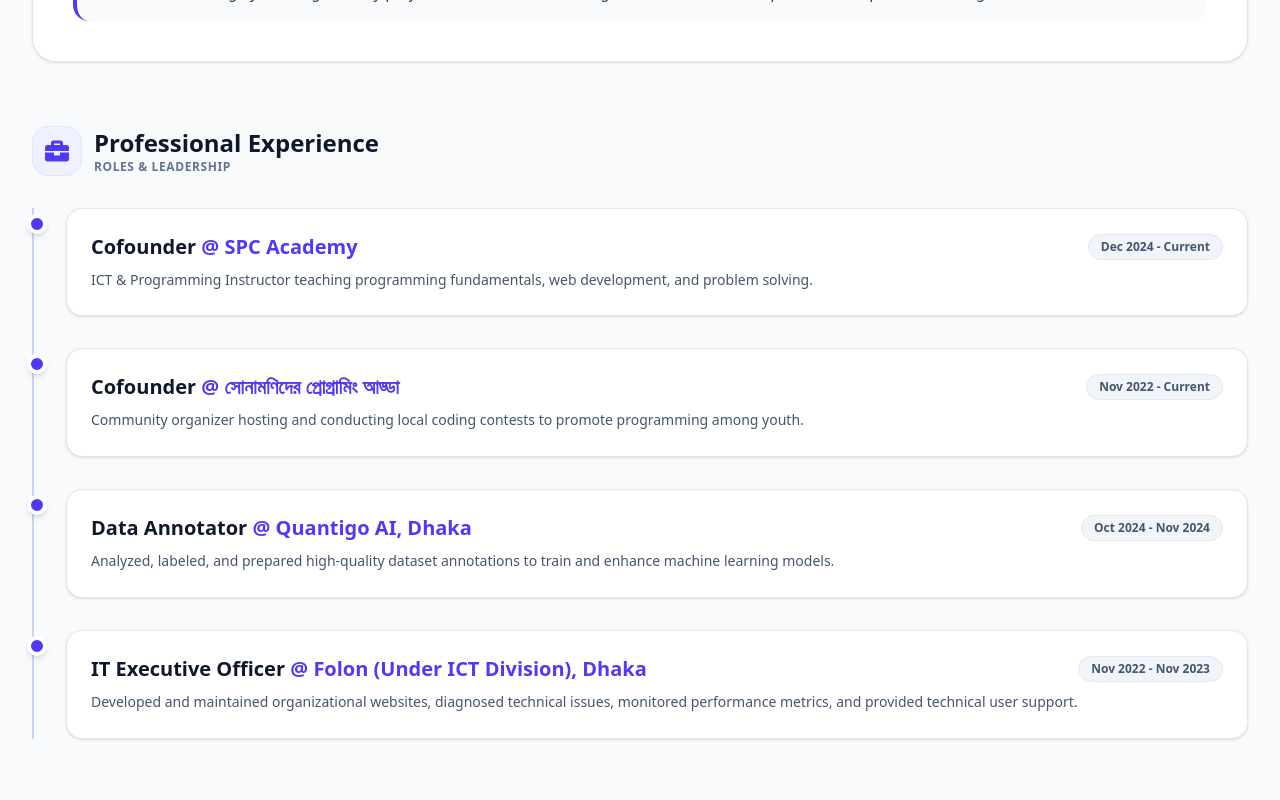
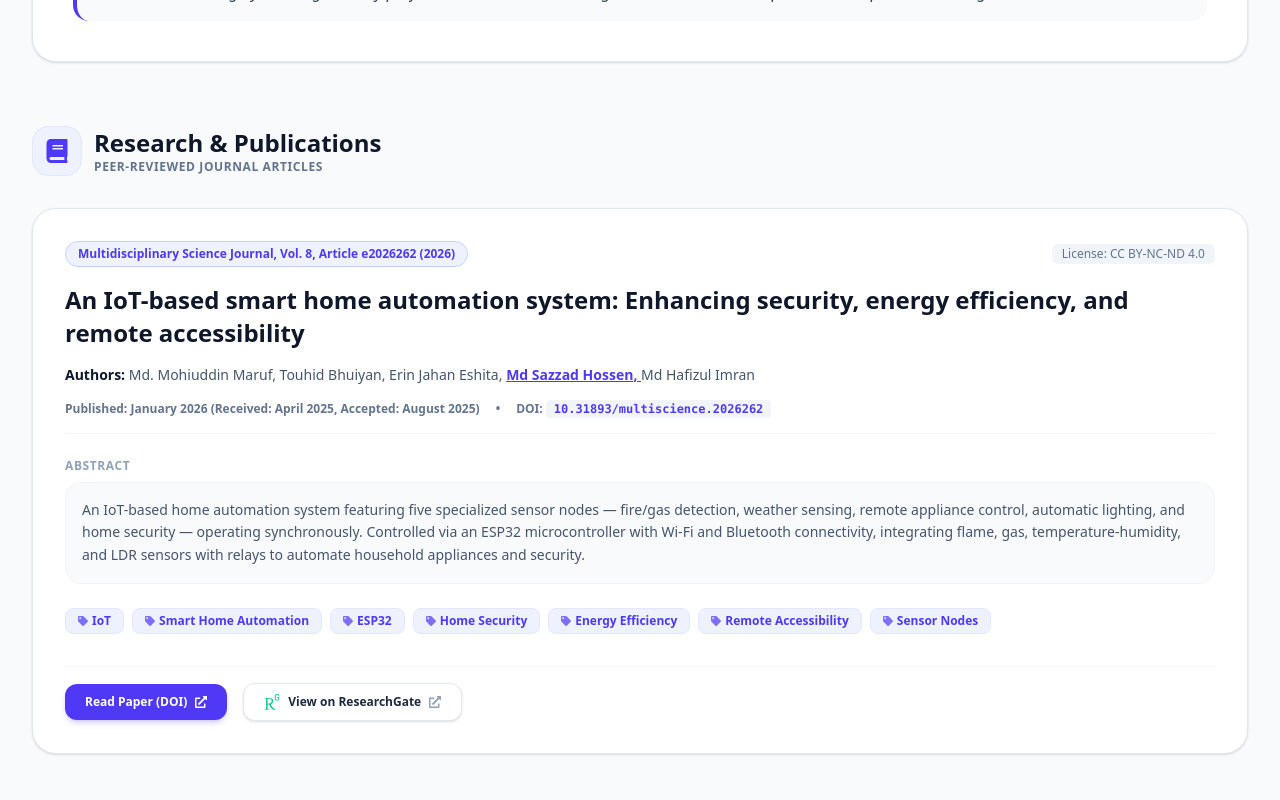
Before and after one commit to hossentahir/portfolio2, a React (Vite) app in the folder client/: page /about in a window 1280 px wide. Shown: the part 840-1640 px from the top of the page. Built offline with nearby package versions, Linux system fonts and the light colour scheme.

Commit message:
Add a 'Publications' or 'Research' section to the About page

```diff
--- a/client/src/pages/About.jsx
+++ b/client/src/pages/About.jsx
@@ -1,6 +1,7 @@
 import { Helmet } from 'react-helmet-async';
-import { FaGithub, FaLinkedin, FaEnvelope, FaGraduationCap, FaBriefcase, FaCode, FaCheckCircle, FaLaptopCode, FaAward } from 'react-icons/fa';
+import { FaGithub, FaLinkedin, FaEnvelope, FaGraduationCap, FaBriefcase, FaCode, FaCheckCircle, FaLaptopCode, FaBook, FaExternalLinkAlt, FaTag } from 'react-icons/fa';
 import { HiSparkles } from 'react-icons/hi';
+import { SiResearchgate } from 'react-icons/si';
 
 export const About = () => {
   const experiences = [
@@ -51,6 +52,33 @@
     }
   ];
 
+  const publication = {
+    title: 'An IoT-based smart home automation system: Enhancing security, energy efficiency, and remote accessibility',
+    journal: 'Multidisciplinary Science Journal, Vol. 8, Article e2026262 (2026)',
+    authors: [
+      'Md. Mohiuddin Maruf',
+      'Touhid Bhuiyan',
+      'Erin Jahan Eshita',
+      'Md Sazzad Hossen',
+      'Md Hafizul Imran'
+    ],
+    publishedDate: 'January 2026 (Received: April 2025, Accepted: August 2025)',
+    doi: '10.31893/multiscience.2026262',
+    doiUrl: 'https://doi.org/10.31893/multiscience.2026262',
+    researchGateUrl: 'https://www.researchgate.net/publication/400255699_An_IoT-based_smart_home_automation_system_Enhancing_security_energy_efficiency_and_remote_accessibility',
+    license: 'CC BY-NC-ND 4.0',
+    abstract: 'An IoT-based home automation system featuring five specialized sensor nodes — fire/gas detection, weather sensing, remote appliance control, automatic lighting, and home security — operating synchronously. Controlled via an ESP32 microcontroller with Wi-Fi and Bluetooth connectivity, integrating flame, gas, temperature-humidity, and LDR sensors with relays to automate household appliances and security.',
+    tags: [
+      'IoT',
+      'Smart Home Automation',
+      'ESP32',
+      'Home Security',
+      'Energy Efficiency',
+      'Remote Accessibility',
+      'Sensor Nodes'
+    ]
+  };
+
   const skillGroups = [
     {
       category: 'Languages & Frameworks',
@@ -74,7 +102,7 @@
     <>
       <Helmet>
         <title>About Me | Sazzad Hossen - Software Engineering Student</title>
-        <meta name="description" content="Learn about Sazzad Hossen, Software Engineering student at DIU (CGPA 3.7), Cofounder at SPC Academy, experience, skills, and projects." />
+        <meta name="description" content="Learn about Sazzad Hossen, Software Engineering student at DIU (CGPA 3.7), Cofounder at SPC Academy, publications, skills, and experience." />
       </Helmet>
 
       <div className="max-w-7xl mx-auto px-4 sm:px-6 lg:px-8 py-12 md:py-16">
@@ -148,6 +176,100 @@
             <p className="italic font-medium text-slate-700 dark:text-slate-200 bg-slate-50 dark:bg-slate-800/50 p-4 rounded-2xl border-l-4 border-indigo-600">
               "I believe in learning by building — every project on this site is something I made to solve a real problem or explore something new."
             </p>
+          </div>
+        </div>
+
+        {/* Research & Publications Section */}
+        <div className="mb-16">
+          <div className="flex items-center gap-3 mb-8">
+            <div className="p-3 rounded-2xl bg-indigo-50 dark:bg-indigo-950/60 text-indigo-600 dark:text-indigo-400 border border-indigo-100 dark:border-indigo-800">
+              <FaBook className="w-6 h-6" />
+            </div>
+            <div>
+              <h2 className="text-2xl font-bold text-slate-900 dark:text-white">Research &amp; Publications</h2>
+              <p className="text-xs text-slate-500 dark:text-slate-400 uppercase tracking-wider font-semibold">Peer-Reviewed Journal Articles</p>
+            </div>
+          </div>
+
+          {/* Research Paper Card */}
+          <div className="bg-white dark:bg-slate-900 rounded-3xl border border-slate-200 dark:border-slate-800 p-8 shadow-sm hover:border-indigo-300 dark:hover:border-indigo-800 transition-all">
+            {/* Top Badges */}
+            <div className="flex flex-wrap items-center justify-between gap-3 mb-4">
+              <span className="px-3 py-1 rounded-full text-xs font-bold bg-indigo-50 dark:bg-indigo-950/60 text-indigo-600 dark:text-indigo-400 border border-indigo-200 dark:border-indigo-800">
+                {publication.journal}
+              </span>
+              <span className="px-2.5 py-0.5 rounded-md text-xs font-medium bg-slate-100 dark:bg-slate-800 text-slate-500 dark:text-slate-400">
+                License: {publication.license}
+              </span>
+            </div>
+
+            {/* Paper Title */}
+            <h3 className="text-xl sm:text-2xl font-extrabold text-slate-900 dark:text-white mb-4 leading-snug">
+              {publication.title}
+            </h3>
+
+            {/* Authors */}
+            <div className="mb-4 text-xs sm:text-sm text-slate-600 dark:text-slate-300">
+              <strong className="text-slate-900 dark:text-white font-semibold">Authors: </strong>
+              {publication.authors.map((author, index) => (
+                <span key={index} className={author.includes('Sazzad Hossen') ? 'font-bold text-indigo-600 dark:text-indigo-400 underline' : ''}>
+                  {author}{index < publication.authors.length - 1 ? ', ' : ''}
+                </span>
+              ))}
+            </div>
+
+            {/* Dates & DOI */}
+            <div className="flex flex-wrap items-center gap-4 text-xs font-semibold text-slate-500 dark:text-slate-400 mb-6 pb-4 border-b border-slate-100 dark:border-slate-800">
+              <span>Published: {publication.publishedDate}</span>
+              <span>•</span>
+              <span>DOI: <code className="bg-slate-100 dark:bg-slate-800 px-2 py-0.5 rounded text-indigo-600 dark:text-indigo-400">{publication.doi}</code></span>
+            </div>
+
+            {/* Abstract */}
+            <div className="mb-6">
+              <h4 className="text-xs font-bold text-slate-400 dark:text-slate-500 uppercase tracking-wider mb-2">Abstract</h4>
+              <p className="text-slate-600 dark:text-slate-300 text-sm leading-relaxed bg-slate-50 dark:bg-slate-800/40 p-4 rounded-2xl border border-slate-100 dark:border-slate-800/60">
+                {publication.abstract}
+              </p>
+            </div>
+
+            {/* Tags / Chips */}
+            <div className="flex flex-wrap gap-2 mb-8">
+              {publication.tags.map((tag) => (
+                <span
+                  key={tag}
+                  className="inline-flex items-center gap-1 text-xs font-semibold px-3 py-1 rounded-lg bg-indigo-50 dark:bg-indigo-950/60 text-indigo-600 dark:text-indigo-400 border border-indigo-100 dark:border-indigo-800/60"
+                >
+                  <FaTag className="w-2.5 h-2.5 opacity-70" />
+                  {tag}
+                </span>
+              ))}
+            </div>
+
+            {/* Links / Action Buttons */}
+            <div className="flex flex-wrap items-center gap-4 pt-4 border-t border-slate-100 dark:border-slate-800">
+              <a
+                href={publication.doiUrl}
+                target="_blank"
+                rel="noopener noreferrer"
+                className="inline-flex items-center gap-2 px-5 py-2.5 rounded-xl font-semibold text-xs text-white bg-indigo-600 hover:bg-indigo-500 shadow-md shadow-indigo-600/20 transition-all transform hover:-translate-y-0.5"
+              >
+                <span>Read Paper (DOI)</span>
+                <FaExternalLinkAlt className="w-3 h-3" />
+              </a>
+
+              <a
+                href={publication.researchGateUrl}
+                target="_blank"
+                rel="noopener noreferrer"
+                className="inline-flex items-center gap-2 px-5 py-2.5 rounded-xl font-semibold text-xs text-slate-800 dark:text-slate-100 bg-white dark:bg-slate-800 border border-slate-200 dark:border-slate-700 hover:bg-slate-100 dark:hover:bg-slate-700 shadow-sm transition-all transform hover:-translate-y-0.5"
+              >
+                <SiResearchgate className="w-4 h-4 text-[#00CC99]" />
+                <span>View on ResearchGate</span>
+                <FaExternalLinkAlt className="w-3 h-3 text-slate-400" />
+              </a>
+            </div>
+
           </div>
         </div>
 
```
